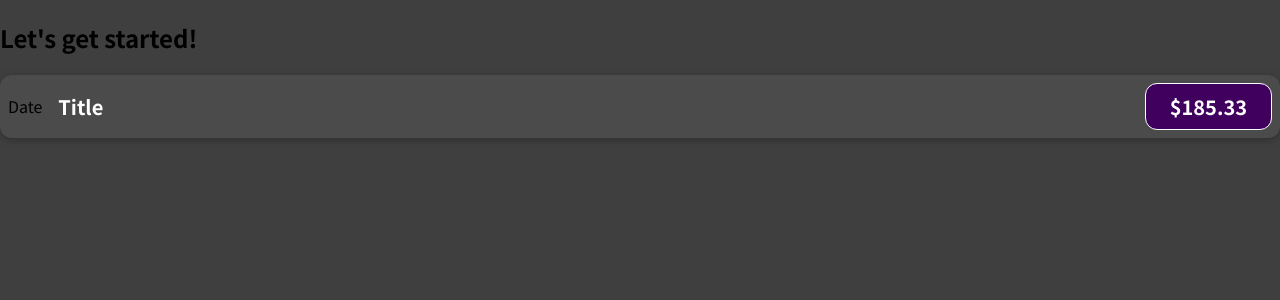
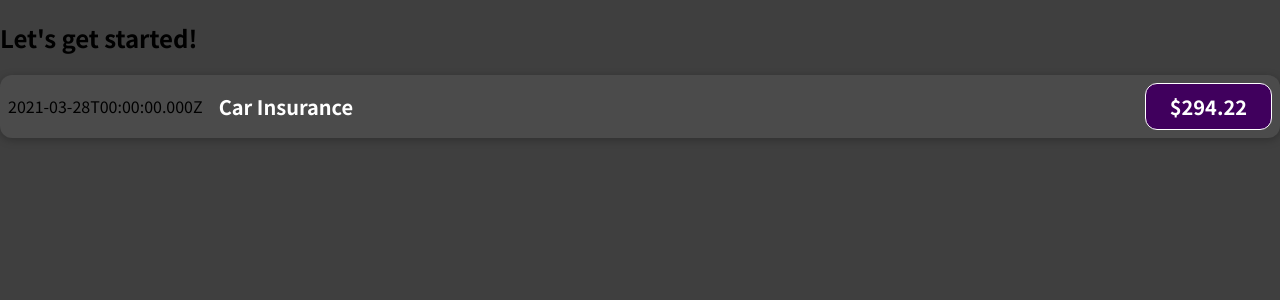
Before and after one commit to aceofbassgreg/udemy-react-complete-guide, a React (Create React App) app: page / in a window 1280 px wide. Shown: the top 300 px of the page. Built offline with nearby package versions, Linux system fonts and the light colour scheme.

Commit message:
assigning and rendering variables in components - it's all javascript

```diff
--- a/src/components/ExpenseItem.js
+++ b/src/components/ExpenseItem.js
@@ -1,12 +1,16 @@
 import './ExpenseItem.css';
 
 function ExpenseItem() {
+  const expenseDate = new Date(2021, 2, 28);
+  const expenseTitle = 'Car Insurance';
+  const expenseAmount = 294.22;
+
   return (
     <div className="expense-item">
-      <div>Date</div>
+      <div>{expenseDate.toISOString()}</div>
       <div className="expense-item__description">
-        <h2>Title</h2>
-        <div className="expense-item__price">$185.33</div>
+        <h2>{expenseTitle}</h2>
+        <div className="expense-item__price">${expenseAmount}</div>
       </div>
     </div>
   );
```
